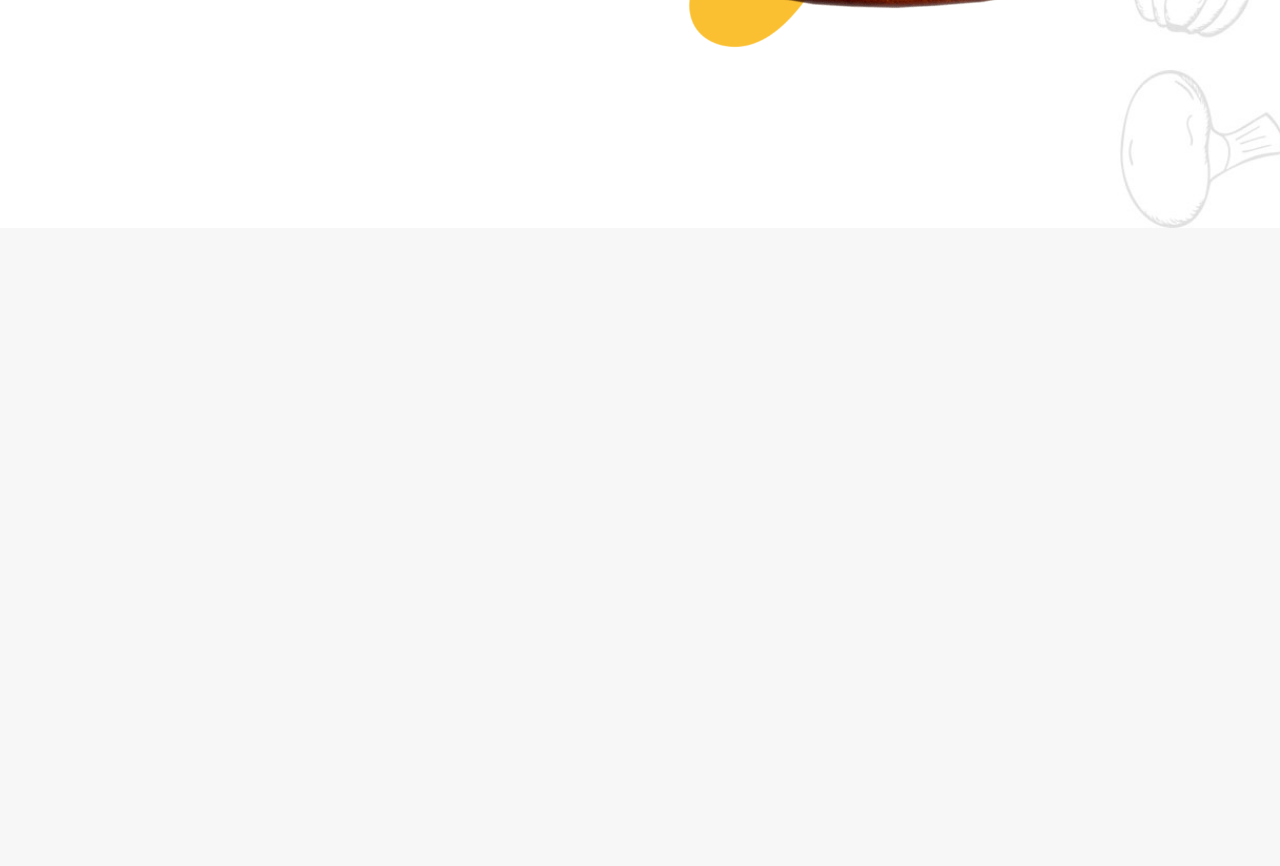
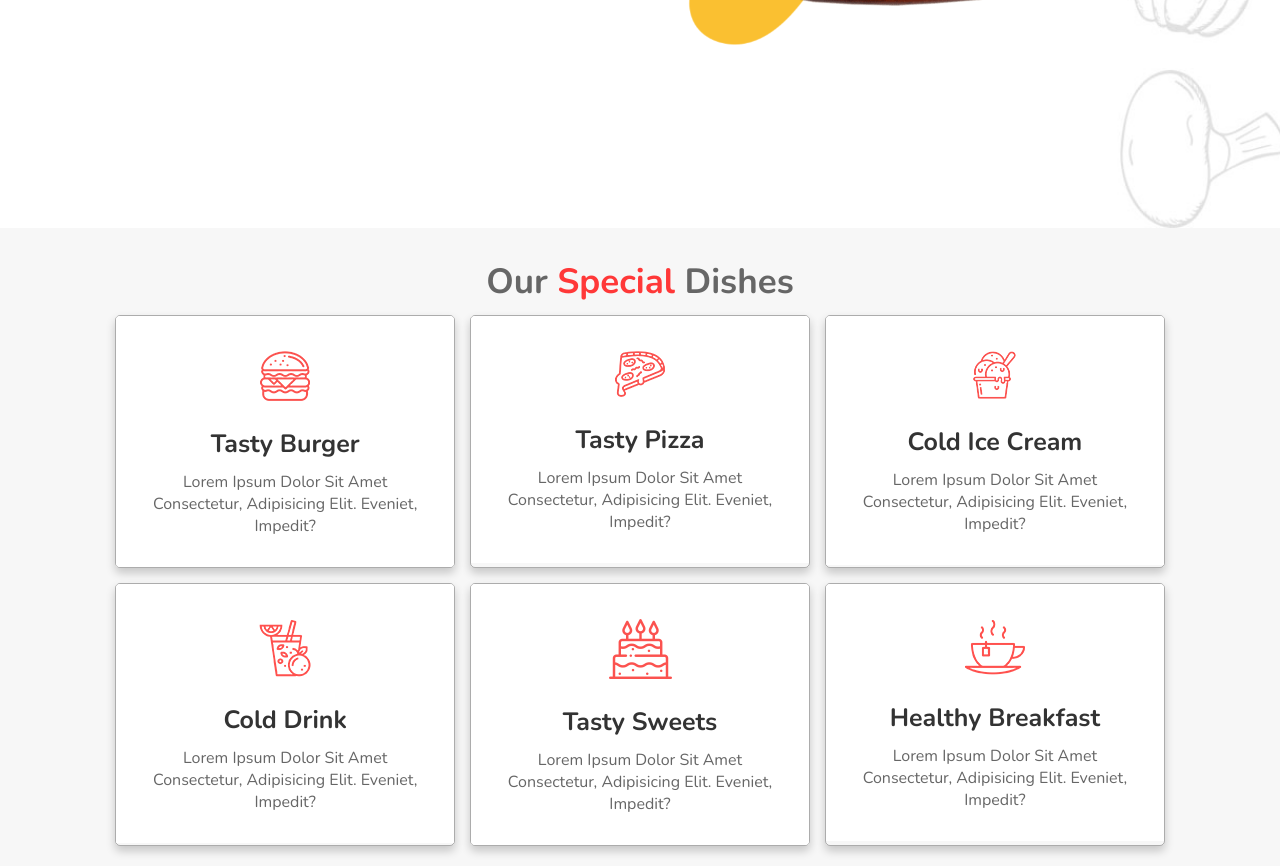
Before and after one commit to JuanParraIV/Food-Website, a website: page index.html in a window 1280 px wide. Shown: the part 572-1438 px from the top of the page. Before the commit the page ends 800 px from the top, so only its background shows below. Drawn offline with nearby package versions, Linux system fonts and the light colour scheme.

Commit message:
speciality section finished

```diff
--- a/css/style.css
+++ b/css/style.css
@@ -38,6 +38,22 @@ html{
 
 body{
     background: #f7f7f7;
+}
+
+section{
+    padding: 2rem 9%;
+
+}
+
+.heading{
+    text-align: center;
+    font-size: 3.5rem;
+    padding: 1rem;
+    color: #666;
+
+}
+.heading span{
+    color: var(--red);
 }
 
 
@@ -87,21 +103,17 @@ body{
 
 header{
     position: fixed;
-    top: 0; left: 0; right: 0;
+    top: 0;
+    left: 0;
+    right: 0;
     z-index: 1000;
     display: flex;
     align-items: center;
     justify-content: space-between;
     background: #fff;
     padding: 2rem 9%;
-    box-shadow: 0 .5rem 1rem rgba(0,0,0,.1);
 }
 
-
-section{
-    padding: 2rem 9%;
-
-}
 
 
 header .logo{
@@ -159,12 +171,12 @@ header .navbar a:hover{
 
 .home .content h3{
     font-size: 5rem;
-    color: #666;
+    color: #333;
 }
 
 .home .content p{
-    font-size: 2.5rem;
-
+    font-size: 1.7rem;
+    padding: 1rem 0;
     color: #666;
 
 }
@@ -182,6 +194,64 @@ header .navbar a:hover{
 }
 
 
+.speciality .box-container{
+    display: flex;
+    flex-wrap: wrap;
+    gap: 1.5rem;
+
+}
+
+.speciality .box-container .box{
+    flex: 1 1 30rem;
+    position: relative;
+    overflow: hidden;
+    box-shadow: 0 .5rem 1rem rgba(0,0,0,.2);
+    border: .1rem solid rgba(0,0,0,.3);
+    cursor: pointer;
+    border-radius: .5rem;
+}
+
+.speciality .box-container .box .images{
+    height: 100%;
+    width: 100%;
+    object-fit: cover;
+    position: absolute;
+    top: -100%; left: 0;
+}
+
+.speciality .box-container .box .content{
+    text-align: center;
+    background: #fff;
+    padding: 2rem;
+    font-size: 3rem;
+}
+
+.speciality .box-container .box .content img{
+    margin: 1.5rem 0;
+}
+
+.speciality .box-container .box .content h3{
+    font-size: 2.5rem;
+    color:#333;
+}
+
+.speciality .box-container .box .content p{
+    font-size: 1.6rem;
+    color: #666;
+    padding: 1rem 0;
+}
+
+.speciality .box-container .box:hover .images{
+    top:0;
+}
+.speciality .box-container .box:hover .content{
+    transform: translateY(100%);
+    -webkit-transform: translateY(100%);
+    -moz-transform: translateY(100%);
+    -ms-transform: translateY(100%);
+    -o-transform: translateY(100%);
+}
+
 
 @keyframes float{
     0%,100%{
@@ -197,7 +267,7 @@ header .navbar a:hover{
         -moz-transform: translateY(3rem);
         -ms-transform: translateY(3rem);
         -o-transform: translateY(3rem);
-}
+    }
 }
 
 
--- a/index.html
+++ b/index.html
@@ -51,9 +51,91 @@
 
     </section>
 
-
     <!-- home section ends -->
 
+    <!-- speciality section starts -->
+
+    <section class="speciality" id="speciality">
+
+
+        <h1 class="heading">our <span>special</span> dishes</h1>
+
+        <div class="box-container">
+
+            <div class="box">
+                <img class="images" src="images/s-img-1.jpg" alt="">
+
+
+                <div class="content">
+                    <img src="/images/s-1.png" alt="">
+
+                    <h3>tasty burger</h3>
+                    <p>Lorem ipsum dolor sit amet consectetur, adipisicing elit. Eveniet, impedit?</p>
+                </div>
+            </div>
+            <div class="box">
+                <img class="images" src="images/s-img-2.jpg" alt="">
+
+
+                <div class="content">
+
+                    <img src="/images/s-2.png" alt="">
+                    <h3>tasty pizza</h3>
+                    <p>Lorem ipsum dolor sit amet consectetur, adipisicing elit. Eveniet, impedit?</p>
+                </div>
+            </div>
+
+            <div class="box">
+                <img class="images" src="images/s-img-3.jpg" alt="">
+
+
+                <div class="content">
+
+                    <img src="/images/s-3.png" alt="">
+                    <h3>cold ice cream</h3>
+                    <p>Lorem ipsum dolor sit amet consectetur, adipisicing elit. Eveniet, impedit?</p>
+                </div>
+            </div>
+
+            <div class="box">
+
+                <img class="images" src="images/s-img-4.jpg" alt="">
+
+                <div class="content">
+
+                    <img src="/images/s-4.png" alt="">
+                    <h3>cold drink</h3>
+                    <p>Lorem ipsum dolor sit amet consectetur, adipisicing elit. Eveniet, impedit?</p>
+                </div>
+            </div>
+
+            <div class="box">
+                <img class="images" src="images/s-img-5.jpg" alt="">
+
+
+                <div class="content">
+
+                    <img src="/images/s-5.png" alt="">
+                    <h3>tasty sweets</h3>
+                    <p>Lorem ipsum dolor sit amet consectetur, adipisicing elit. Eveniet, impedit?</p>
+                </div>
+            </div>
+
+            <div class="box">
+                <img class="images" src="images/s-img-6.jpg" alt="">
+
+
+                <div class="content">
+
+                    <img src="/images/s-6.png" alt="">
+                    <h3>healthy breakfast</h3>
+                    <p>Lorem ipsum dolor sit amet consectetur, adipisicing elit. Eveniet, impedit?</p>
+                </div>
+            </div>
+        </div>
+
+    </section>
+    <!-- speciality section ends -->
 
 
 
```
